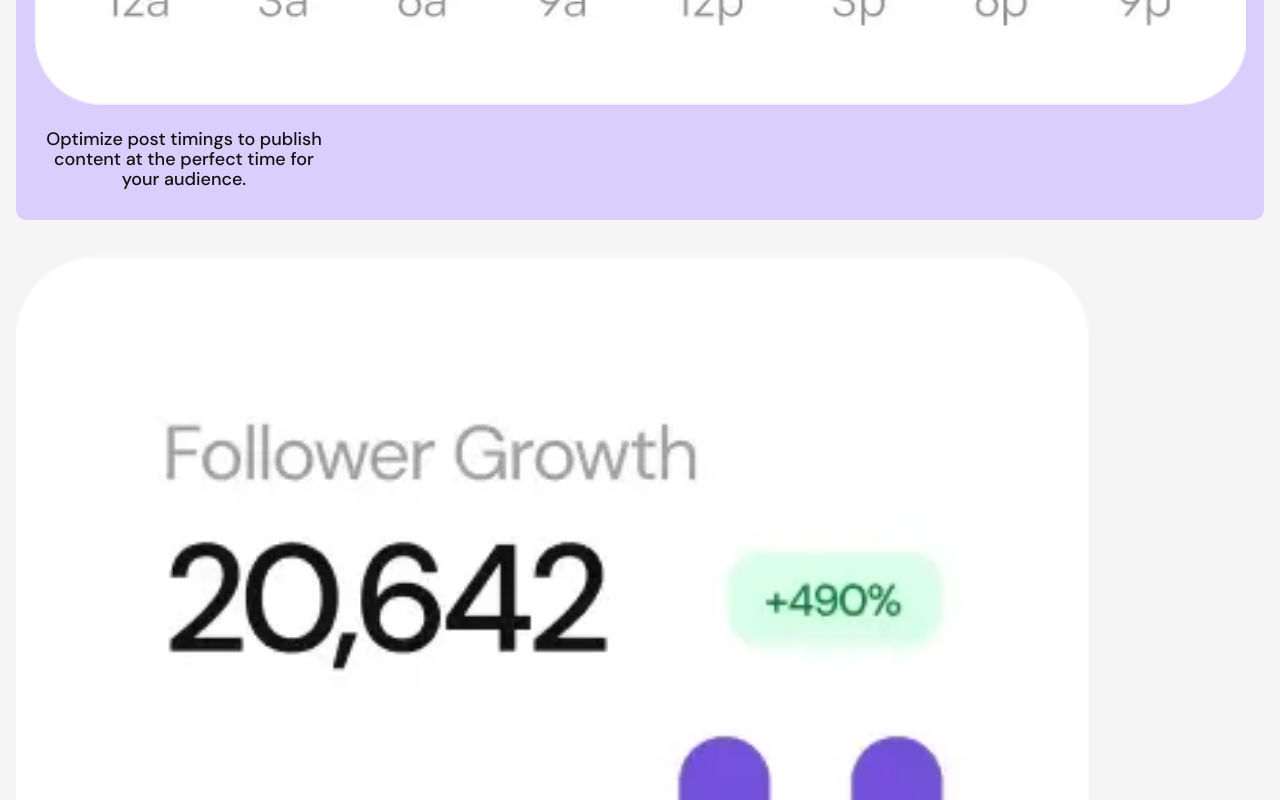
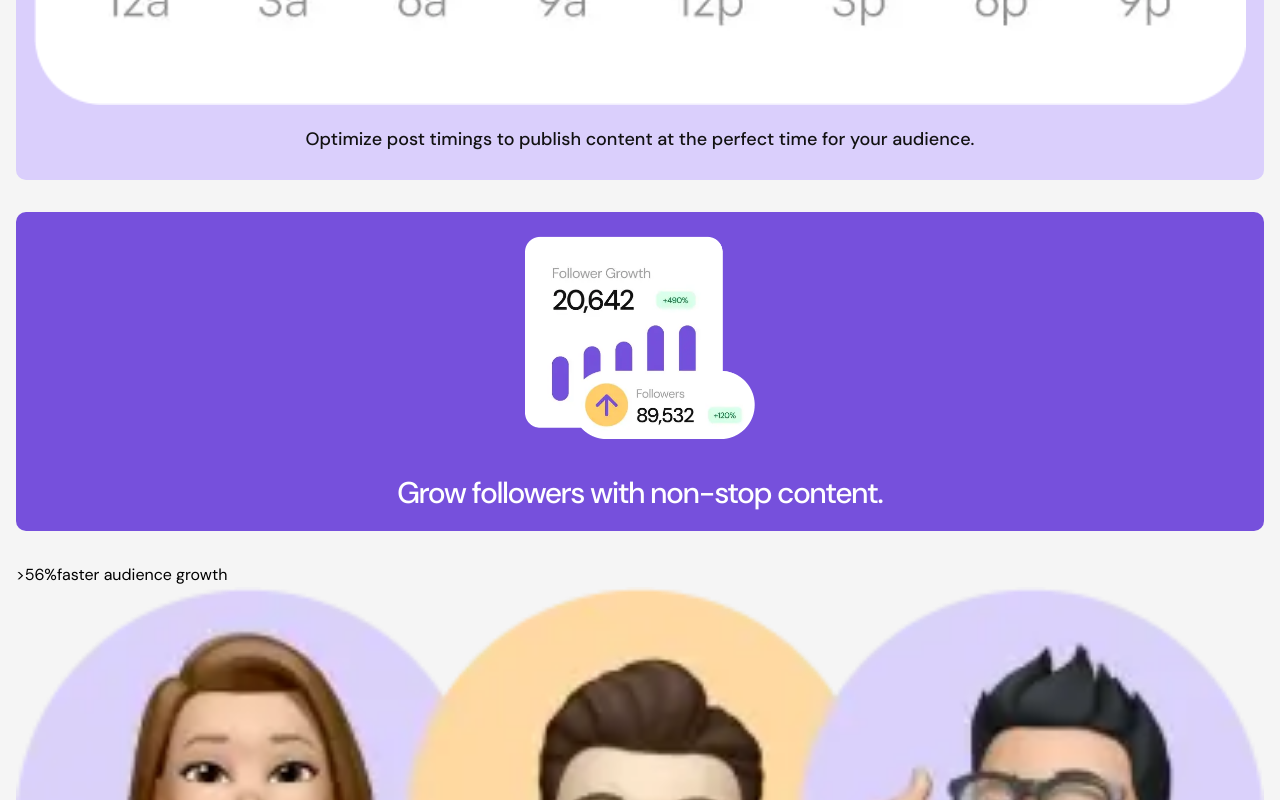
Before and after one commit to VenusY/frontend-mentor-bento-grid, a React app: page / in a window 1280 px wide. Shown: the part 1720-2520 px from the top of the page. Built offline with nearby package versions, Linux system fonts and the light colour scheme.

Commit message:
Style grow box

```diff
--- a/src/styles/scss/App.scss
+++ b/src/styles/scss/App.scss
@@ -182,8 +182,31 @@ body {
   }
 
   &__description {
-    max-width: 300px;
+    padding-inline: 5px;
     font-size: u.rem(18);
     line-height: 1.1;
   }
 }
+
+.grow-box {
+  display: flex;
+  flex-direction: column;
+  align-items: center;
+  padding: 24px;
+  background: var(--dark-purple);
+
+  &__image {
+    width: 230px;
+    margin-bottom: u.rem(40);
+  }
+
+  &__heading {
+    padding-inline: 30px;
+    font-size: u.rem(30);
+    font-weight: 500;
+    text-align: center;
+    letter-spacing: u.rem(-1);
+    line-height: 0.95;
+    color: var(--white);
+  }
+}
```
